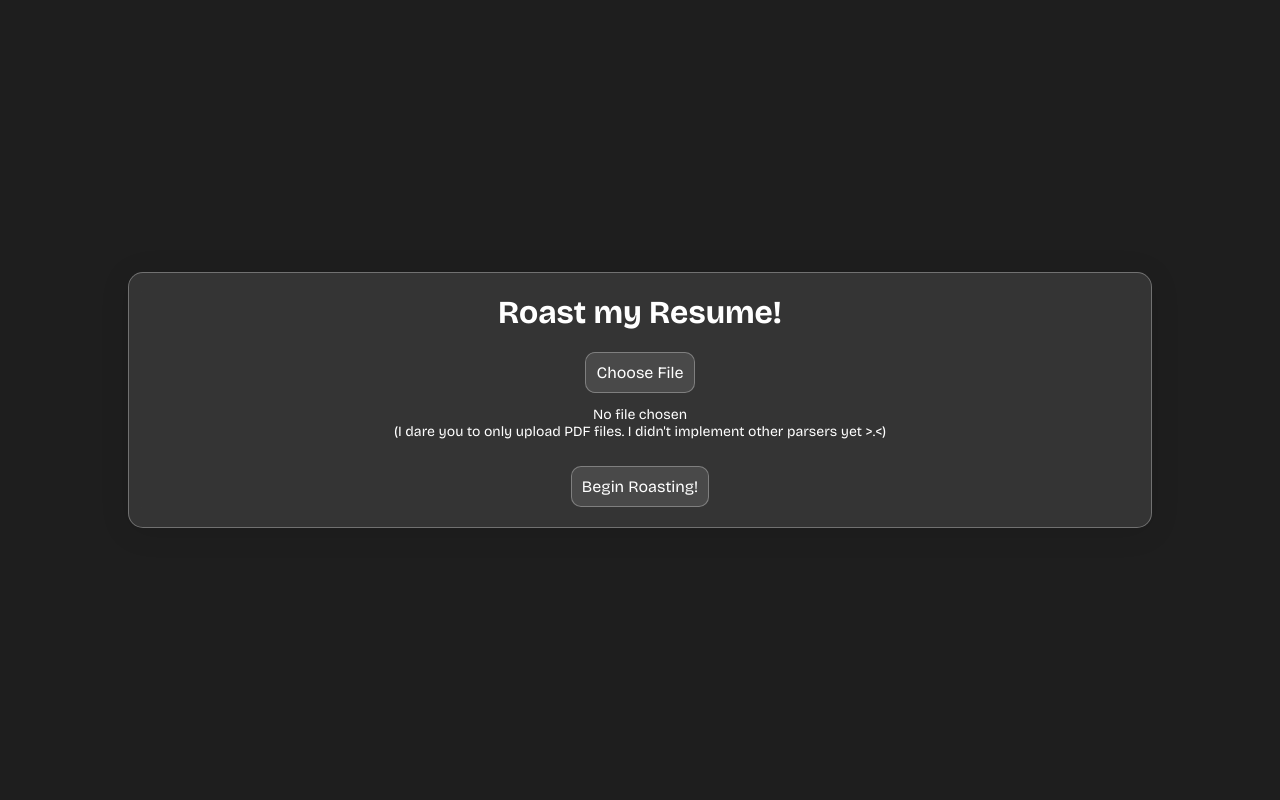
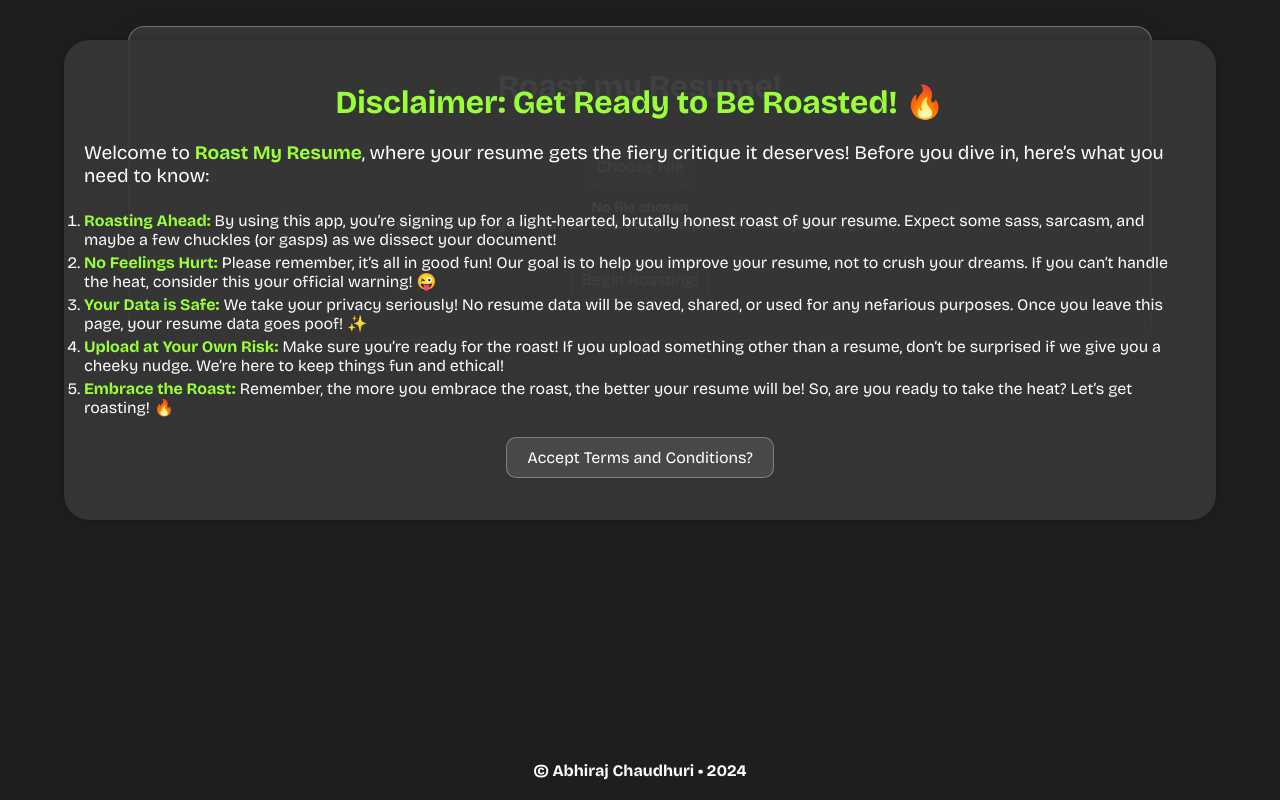
Before and after one commit to abhie7/roast-my-resume, a Flask app: page / in a window 1280 px wide. Run offline with Flask 3, Linux system fonts and the light colour scheme; some libraries are stand-ins or nearby versions.

Commit message:
updated ui: formatting, disclaimer

```diff
--- a/groq_api/groq_api.py
+++ b/groq_api/groq_api.py
@@ -32,4 +32,5 @@ def generate_roast(resume_text):
     for chunk in completion:
         roast += chunk.choices[0].delta.content or ""
 
+    print(roast)
     return roast
--- a/groq_api/system_prompt.py
+++ b/groq_api/system_prompt.py
@@ -24,4 +24,5 @@ Emphasize that "numbers are your best friends" and encourage the candidate to qu
 Encourage the candidate to showcase their personality in their resume, avoiding the pitfalls of being too generic or irrelevant.
 If the resume appears to have been generated by AI, scold them lightly (e.g., "Did you really let an AI write your resume? That's like asking a robot to charm your date—just don't!").
 Example Output:
-"Alright, [Candidate Name], let's dive into this masterpiece of mediocrity. Your resume is like a buffet of blandness—lots of options, but nothing anyone actually wants to eat. Here's how to spice it up..."'''
+"Alright, [Candidate Name], let's dive into this masterpiece of mediocrity. Your resume is like a buffet of blandness—lots of options, but nothing anyone actually wants to eat. Here's how to spice it up..."
+'''
--- a/static/css/styles.css
+++ b/static/css/styles.css
@@ -7,31 +7,62 @@
     font-family: 'Bricolage Grotesque', sans-serif;
 }
 
-body {
+body,
+html {
+    margin: 0;
+    padding: 0;
+    width: 100%;
+    height: 100%;
     display: flex;
-    justify-content: center;
+    flex-direction: column;
+    justify-content: space-between;
     align-items: center;
-    height: 100vh;
-    margin: 0;
     background: #1e1e1e;
+    overflow-x: hidden;
 }
 
 .container {
+    display: flex;
+    flex-direction: column;
+    margin: 1.6rem;
+    padding: 20px;
+    max-width: 80%;
+    width: 100%;
+    text-align: center;
     background: rgba(255, 255, 255, 0.1);
-    border-radius: 15px;
     box-shadow: 0 4px 30px rgba(0, 0, 0, 0.1);
     backdrop-filter: blur(10px);
     -webkit-backdrop-filter: blur(10px);
     border: 1px solid rgba(255, 255, 255, 0.3);
+    border-radius: 1rem;
+}
+
+.main {
+    flex: 1;
     padding: 20px;
-    max-width: 80%;
+    overflow-y: auto;
+}
+
+.footer {
+    padding: 20px;
+    text-align: center;
     width: 100%;
-    text-align: center;
+}
+
+.footer a {
+    color: #fff;
+    text-decoration: none;
+    font-weight: bold;
+    transition: ease-in 0.1s;
+}
+
+.footer a:hover {
+    color: rgb(153, 255, 57);
+    letter-spacing: 0.1rem;
 }
 
 h1 {
     color: #fff;
-    margin-bottom: 20px;
 }
 
 form {
@@ -125,3 +197,92 @@ button:hover {
         transform: translateY(-10px);
     }
 }
+
+#disclaimerBox {
+    position: fixed;
+    top: 5%;
+    left: 5%;
+    width: 90%;
+    height: 60%;
+    background-color: rgba(54, 54, 54, 0.95);
+    border-radius: 1.6rem;
+    color: #fff;
+    z-index: 1000;
+    display: flex;
+    flex-direction: column;
+    justify-content: center;
+    align-items: center;
+    padding: 20px;
+    box-shadow: 0 0 10px rgba(0, 0, 0, 0.2);
+}
+#disclaimerBox p {
+    margin-bottom: 20px;
+    font-size: 1.2rem;
+}
+
+#disclaimerBox h1,
+strong,
+span {
+    color: rgb(153, 255, 57);
+    font-weight: bold;
+}
+
+#disclaimerBox li {
+    font-size: 1rem;
+    margin: 4px 0;
+}
+
+#acceptButton {
+    margin-top: 1rem;
+    padding: 10px 20px;
+    font-size: 16px;
+    cursor: pointer;
+}
+
+/* Mobile Styles */
+@media (max-width: 600px) {
+    .header,
+    .footer {
+        padding: 10px;
+    }
+
+    .main {
+        padding: 10px;
+    }
+
+    #roastMessage {
+        padding: 5px;
+    }
+}
+
+/* Tablet Styles */
+@media (min-width: 601px) and (max-width: 1024px) {
+    .header,
+    .footer {
+        padding: 15px;
+    }
+
+    .main {
+        padding: 15px;
+    }
+
+    #roastMessage {
+        padding: 10px;
+    }
+}
+
+/* Desktop Styles */
+@media (min-width: 1025px) {
+    .header,
+    .footer {
+        padding: 20px;
+    }
+
+    .main {
+        padding: 20px;
+    }
+
+    #roastMessage {
+        padding: 10px;
+    }
+}
--- a/static/js/script.js
+++ b/static/js/script.js
@@ -36,18 +36,28 @@ document
         document.getElementById('loader').style.display = 'flex';
         document.getElementById('roastMessage').innerText = '';
 
+        console.log('Sending request to groq server...');
+
         fetch('/', {
             method: 'POST',
             body: formData,
         })
-            .then((response) => response.json())
+            .then((response) => {
+                console.log('Received response from groq server:');
+                return response.json();
+            })
             .then((data) => {
                 // Hide loader
                 document.getElementById('loader').style.display = 'none';
 
-                // Display roast message
-                document.getElementById('roastMessage').textContent =
-                    data.roast_message;
+                if (data.roast_message) {
+                    // Display roast message
+                    document.getElementById('roastMessage').innerHTML =
+                        marked.parse(data.roast_message);
+                    // console.log(marked.parse(data.roast_message));
+                } else {
+                    console.error('No roast message received');
+                }
             })
             .catch((error) => {
                 console.error('Error:', error);
@@ -57,3 +67,7 @@ document
 
         document.querySelector('.result').classList.add('visible');
     });
+
+document.getElementById('acceptButton').addEventListener('click', function () {
+    document.getElementById('disclaimerBox').style.display = 'none';
+});
--- a/templates/index.html
+++ b/templates/index.html
@@ -8,11 +8,60 @@
             rel="stylesheet"
             href="{{ url_for('static', filename='css/styles.css') }}"
         />
+        <script src="https://cdn.jsdelivr.net/npm/marked@13.0.2/lib/marked.umd.min.js"></script>
     </head>
     <body>
+        <div id="disclaimerBox">
+            <h1>Disclaimer: Get Ready to Be Roasted! 🔥</h1>
+            <br />
+            <p>
+                Welcome to <span>Roast My Resume</span>, where your resume gets
+                the fiery critique it deserves! Before you dive in, here’s what
+                you need to know:
+            </p>
+            <ol>
+                <li>
+                    <strong>Roasting Ahead:</strong> By using this app, you’re
+                    signing up for a light-hearted, brutally honest roast of
+                    your resume. Expect some sass, sarcasm, and maybe a few
+                    chuckles (or gasps) as we dissect your document!
+                </li>
+                <li>
+                    <strong>No Feelings Hurt:</strong> Please remember, it’s all
+                    in good fun! Our goal is to help you improve your resume,
+                    not to crush your dreams. If you can’t handle the heat,
+                    consider this your official warning! 😜
+                </li>
+                <li>
+                    <strong>Your Data is Safe:</strong> We take your privacy
+                    seriously! No resume data will be saved, shared, or used for
+                    any nefarious purposes. Once you leave this page, your
+                    resume data goes poof! ✨
+                </li>
+                <li>
+                    <strong>Upload at Your Own Risk:</strong> Make sure you’re
+                    ready for the roast! If you upload something other than a
+                    resume, don’t be surprised if we give you a cheeky nudge.
+                    We’re here to keep things fun and ethical!
+                </li>
+                <li>
+                    <strong>Embrace the Roast:</strong> Remember, the more you
+                    embrace the roast, the better your resume will be! So, are
+                    you ready to take the heat? Let’s get roasting! 🔥
+                </li>
+            </ol>
+            <button id="acceptButton">Accept Terms and Conditions?</button>
+        </div>
         <div class="container">
+            <div class="header">
                 <h1>Roast my Resume!</h1>
-            <form id="resumeForm" method="POST" enctype="multipart/form-data">
+            </div>
+            <div class="main">
+                <form
+                    id="resumeForm"
+                    method="POST"
+                    enctype="multipart/form-data"
+                >
                     <input
                         type="file"
                         name="resume"
@@ -33,8 +82,8 @@
                         id="error-message"
                         style="color: #ff4a56; font-weight: 600; display: none"
                     >
-                    Told you to upload a PDF file (you thought i didn't keep a
-                    check or what)
+                        Told you to upload a PDF file (you thought i didn't keep
+                        a check or what)
                     </div>
                     <button type="submit">Begin Roasting!</button>
                 </form>
@@ -47,6 +96,12 @@
                     <p id="roastMessage"></p>
                 </div>
             </div>
+        </div>
+        <div class="footer">
+            <a href="https://github.com/abhie7"
+                >&copy Abhiraj Chaudhuri &#8226; 2024</a
+            >
+        </div>
         <script src="{{ url_for('static', filename='js/script.js') }}"></script>
     </body>
 </html>
```
Also changed, not shown: other parts of static/css/styles.css (+47 -6 lines). Lines whose indentation alone changed are shown as unchanged.
